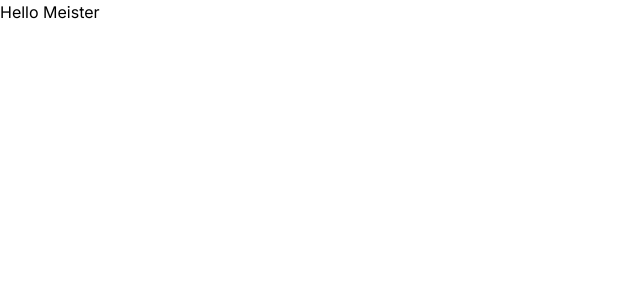
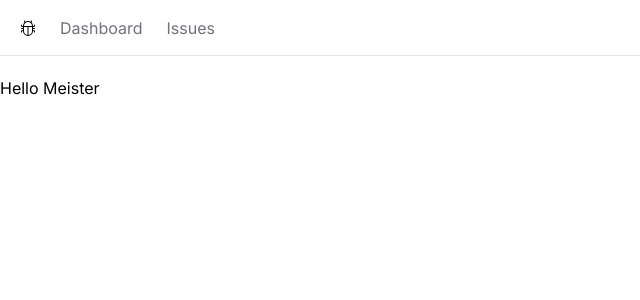
Before and after one commit to infjay/issue-tracker, a Next.js app: page / in a window 1280 px wide. Shown: the top 300 px of the page, without its empty margins (0-640 px from the left). Built offline with nearby package versions, Linux system fonts and the light colour scheme.

Commit message:
Build the Navbar

```diff
--- /dev/null
+++ b/app/NavBar.tsx
@@ -0,0 +1,21 @@
+import { link } from 'fs';
+import Link from 'next/link'
+import React from 'react'
+import { BsBug } from "react-icons/bs";
+const NavBar = () => {
+    const links =[
+        {label:"Dashboard",href:"/" },
+        {label:"Issues",href:"/issues" },
+    ]
+  return (
+    <nav className='flex space-x-6 border-b mb-5 px-5 h-14 items-center'>
+        <Link href="/"><BsBug/></Link>
+        <ul className='flex space-x-6'>
+            {links.map(link => <Link key={link.href} className='text-zinc-500 hover:text-zinc-800 transiti' href={link.href}>{link.label}</Link>)}
+
+        </ul>
+    </nav>
+  )
+}
+
+export default NavBar
--- a/app/layout.tsx
+++ b/app/layout.tsx
@@ -1,6 +1,7 @@
 import './globals.css'
 import type { Metadata } from 'next'
 import { Inter } from 'next/font/google'
+import NavBar from './NavBar'
 
 const inter = Inter({ subsets: ['latin'] })
 
@@ -16,7 +17,13 @@
 }) {
   return (
     <html lang="en">
-      <body className={inter.className}>{children}</body>
+      <body className={inter.className}>
+        <NavBar />
+        <main>
+
+        {children}
+        </main>
+        </body>
     </html>
   )
 }
--- a/package.json
+++ b/package.json
@@ -19,6 +19,7 @@
     "postcss": "8.4.32",
     "react": "18.2.0",
     "react-dom": "18.2.0",
+    "react-icons": "^4.11.0",
     "tailwindcss": "3.3.6",
     "typescript": "5.3.3"
   }
```
Also changed, not shown: 1 other file (tests, documents, lock files or other folders).
